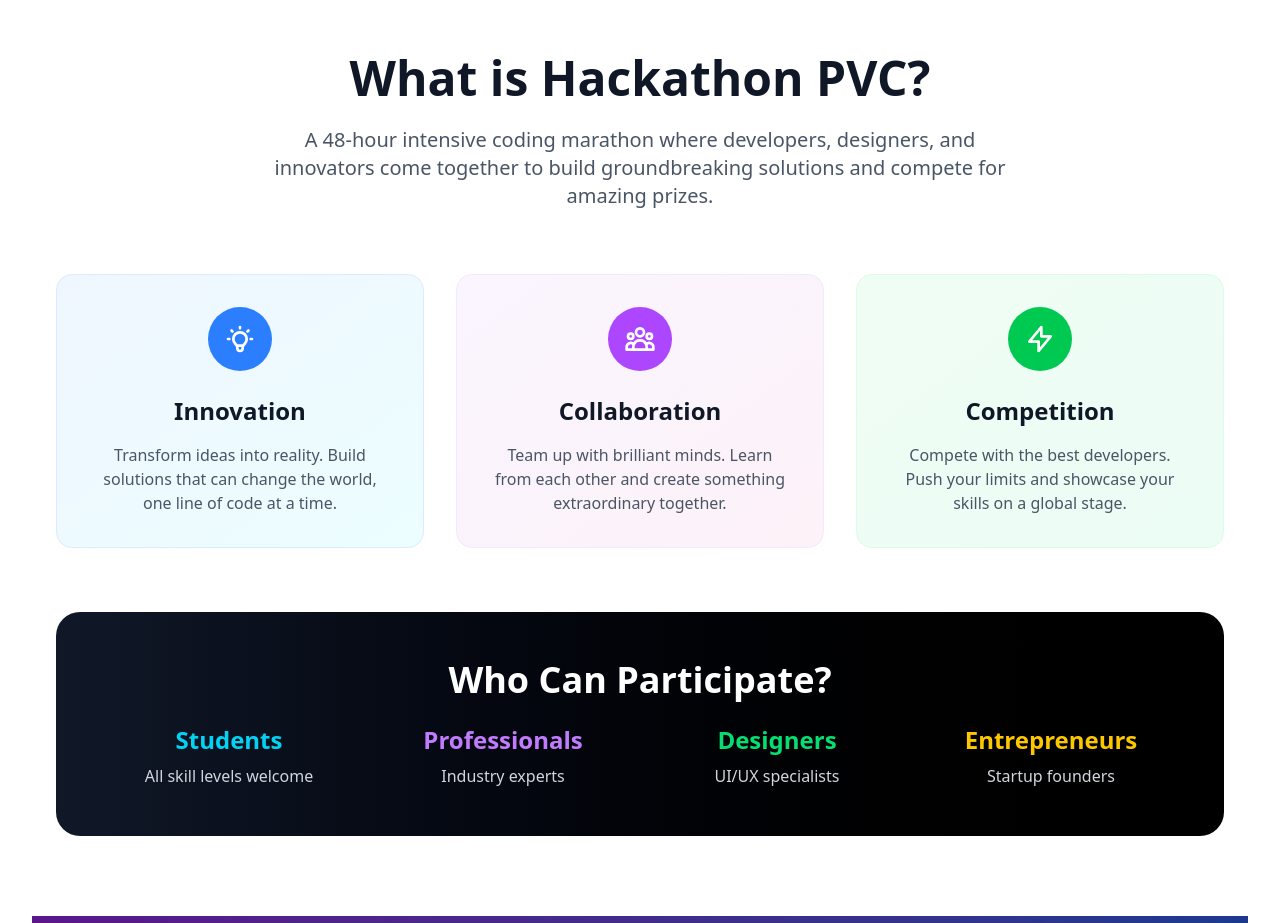
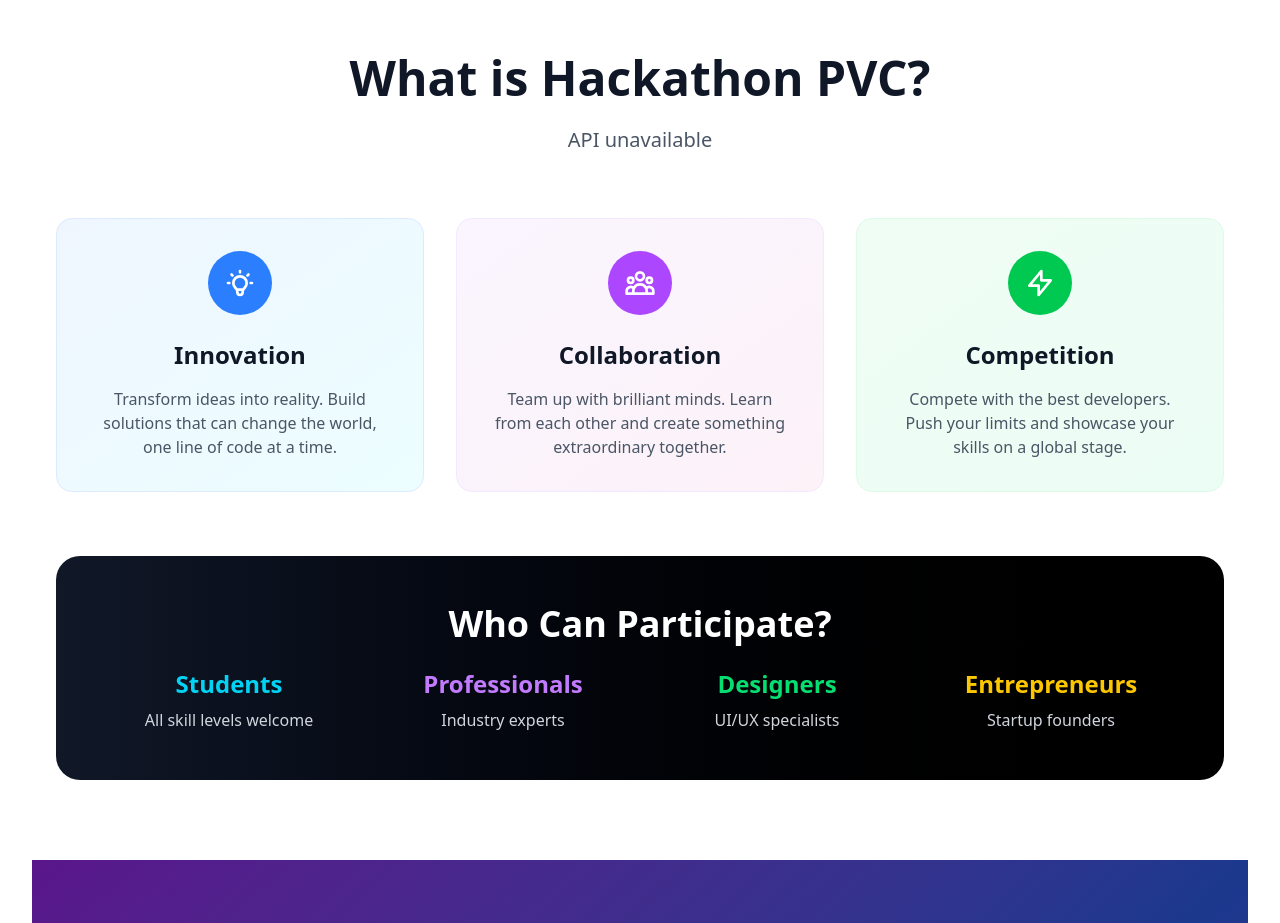
Before and after one commit to TamVanum/hackaton-v1, a React (Vite) app in the folder front/: page / in a window 1280 px wide. Shown: the part 880-1803 px from the top of the page. Built offline with nearby package versions, Linux system fonts and the light colour scheme; no server answers.

Commit message:
feat: la api se consume existosamente desde el frontend

```diff
--- a/front/src/components/landing/About.tsx
+++ b/front/src/components/landing/About.tsx
@@ -1,4 +1,15 @@
+import { useState, useEffect } from 'react'
+
 function About() {
+    const [healthStatus, setHealthStatus] = useState('')
+
+    useEffect(() => {
+        fetch('https://api-hackathon.comisteichon.cl/api/health')
+            .then(res => res.json())
+            .then(data => setHealthStatus(data.message))
+            .catch(() => setHealthStatus('API unavailable'))
+    }, [])
+
     return (
         <section className="py-20 bg-white">
             <div className="container mx-auto px-6">
@@ -7,8 +18,7 @@ function About() {
                         What is Hackathon PVC?
                     </h2>
                     <p className="text-xl text-gray-600 max-w-3xl mx-auto">
-                        A 48-hour intensive coding marathon where developers, designers, and innovators
-                        come together to build groundbreaking solutions and compete for amazing prizes.
+                        {healthStatus || 'Loading...'}
                     </p>
                 </div>
 
```
